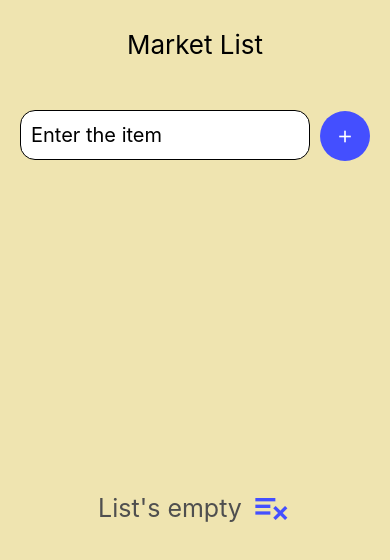
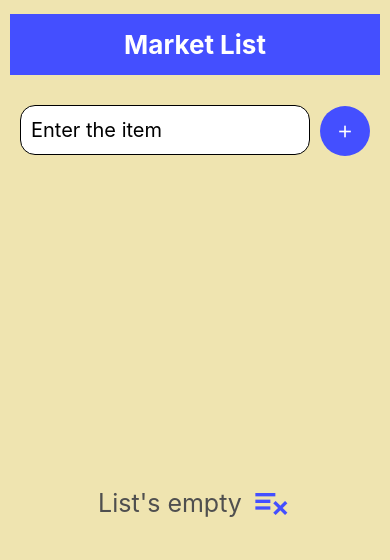
Before and after one commit to FahCosta12/market-list-app, a React Native app: screen / in a window 390 px wide. Shown: the top 560 px of the page. Built offline with nearby package versions, Linux system fonts and the light colour scheme.

Commit message:
Modificadion 3

```diff
--- a/App.js
+++ b/App.js
@@ -1,4 +1,3 @@
-import { useState } from "react";
 import {
   ScrollView,
   StyleSheet,
@@ -8,7 +7,10 @@ import {
   TextInput,
   StatusBar,
   Dimensions,
+  KeyboardAvoidingView,
 } from "react-native";
+import { useState } from "react";
+import React from "react";
 import Icon from "react-native-vector-icons/MaterialCommunityIcons";
 
 const width = Dimensions.get("window").width;
@@ -31,13 +33,16 @@ export default function App() {
 
   return (
     <>
-      <StatusBar backgroundColor="#EFE4B0" barStyle="dark-content" />
+      <StatusBar backgroundColor="#d3d3d3" barStyle="dark-content" />
+
       <View style={styles.container}>
         <Text style={styles.title}>Market List</Text>
         <View style={styles.textContainer}>
           <TextInput
             style={styles.textField}
             value={item}
+            autoCorrect={true}
+            autoCapitalize="sentences"
             onChangeText={(e) => setItem(e)}
             placeholder="Enter the item"
           />
@@ -82,7 +87,11 @@ const styles = StyleSheet.create({
 
   title: {
     fontSize: 26,
-    padding: 20,
+    color: "#fff",
+    fontWeight: "bold",
+    padding: 15,
+    paddingHorizontal: 114,
+    backgroundColor: "#444fff",
   },
 
   textContainer: {
```
